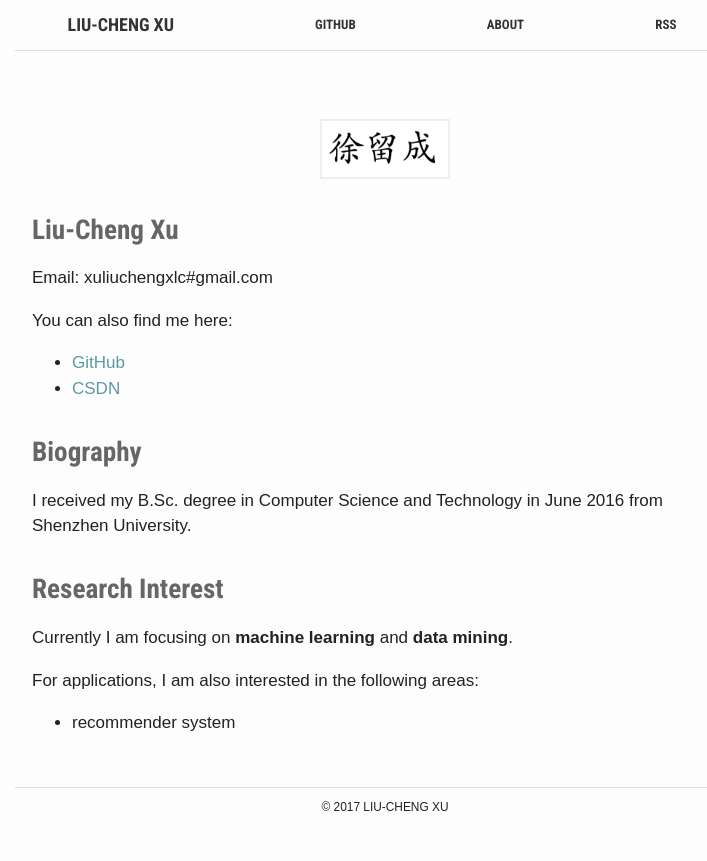
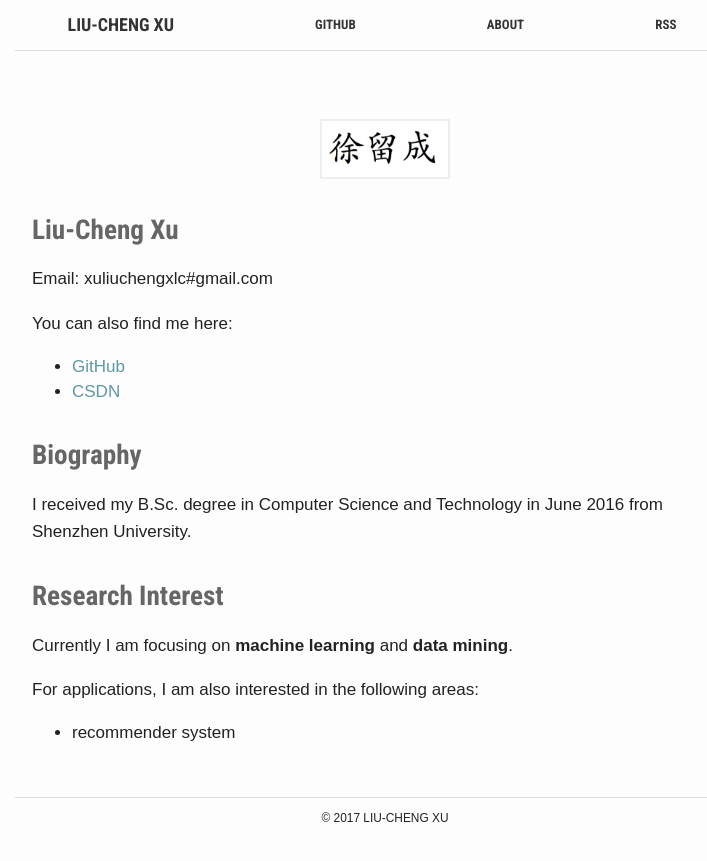
Before and after one commit to liuchengxu/blog-cn, a Jekyll site: the page built from about.md, in a window 1280 px wide. Shown: the top 861 px of the page, without its empty margins (255-962 px from the left). Built offline with Jekyll 4.4.1, drawn with Linux system fonts in a browser that asks for light colours.

Commit message:
Responsive

```diff
--- a/assets/_sass/_base.scss
+++ b/assets/_sass/_base.scss
@@ -22,6 +22,7 @@
 
 article p {
   margin-bottom: 15px;
+  line-height: 1.6;
 }
 
 h1, h2, h3, h4, h5, h6 {
@@ -293,10 +294,3 @@
 .post-title {
     text-align: center;
 }
-
-.category {
-    color: #aaaaaa;
-    font-style: italic;
-    font-size: 14px;
-    margin-left: 8px;
-}
--- a/assets/_sass/_layout.scss
+++ b/assets/_sass/_layout.scss
@@ -212,6 +212,10 @@
   margin: 10px;
 }
 
+@media screen and (max-width: 500px) {
+    .category {display: none}
+  }
+
 .list-item a{
     float: none;
     color: #7788aa;
@@ -219,6 +223,11 @@
     padding-left: 1.6em;
     overflow: hidden;
     text-align: left;
+    overflow: hidden;
+    display: -webkit-box;
+    text-overflow: ellipsis;
+    -webkit-box-orient: vertical;
+    -webkit-line-clamp: 1;
 }
 
 .list-item a:link {
@@ -245,13 +254,19 @@
 .list-date {
     text-align: right;
     float: right;
-    width: 100px;
+    width: 25%;
     font-size: 14px;
     margin-left: 0.5em;
     color: #999999;
     text-transform: lowercase;
 }
 
+.category {
+    color: #aaaaaa;
+    font-style: italic;
+    font-size: 14px;
+    margin-left: 8px;
+}
 article {
   padding: 2em 1em;
   img,
--- a/index.html
+++ b/index.html
@@ -13,8 +13,9 @@
         <small>{{ post.date | date_to_string }}</small>
       </div>
       <div class="list-left">
-        <a href="{{ post.url | prepend: site.baseurl }}">{{ post.title }}</a>
+        <a href="{{ post.url | prepend: site.baseurl }}">{{ post.title }}
         <small class="category">{{ post.tag }}</small>
+        </a>
       </div>
     </div>
   {% endfor %}
```
Also changed, not shown: 1 other file.
